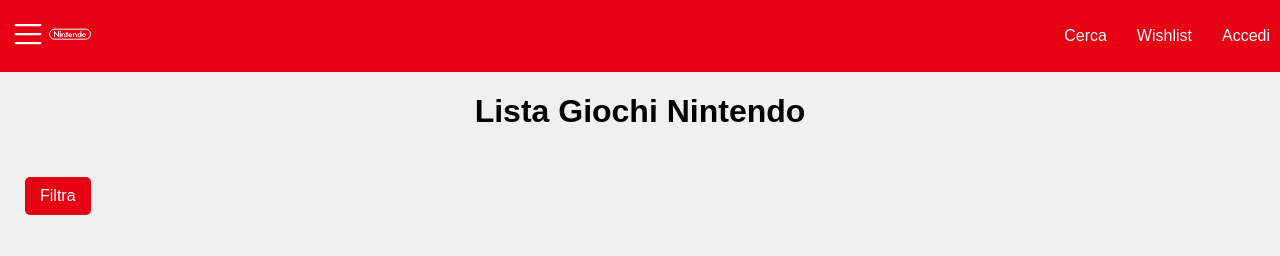
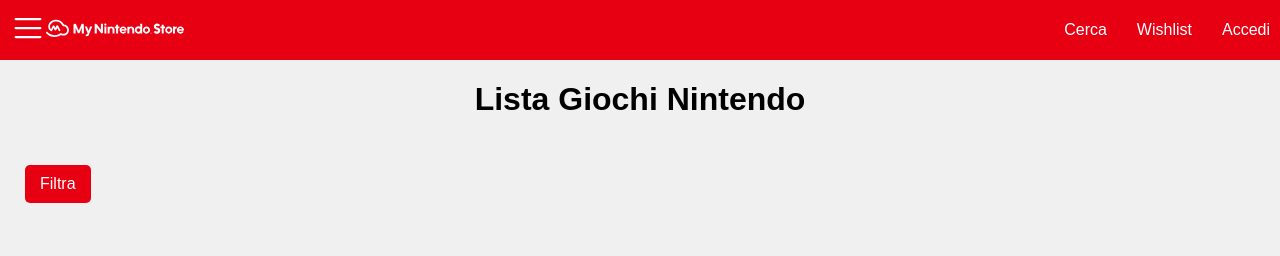
Before and after one commit to alexandermacias59/DOM-Alex, a plain HTML site: page pagina2.html in a window 1280 px wide. Shown: the top 256 px of the page. Drawn offline with Linux system fonts and the light colour scheme.

Commit message:
aggiunto logo navbar

```diff
--- a/pagina2.html
+++ b/pagina2.html
@@ -14,7 +14,7 @@
                     <svg xmlns="http://www.w3.org/2000/svg" width="36" height="36" viewBox="0 0 32 32"><path fill="none" stroke="#fff" stroke-linecap="round" stroke-linejoin="round" stroke-width="2" d="M5 8h22M5 16h22M5 24h22"/></svg>
                 </div>
                 <div>
-                     <svg xmlns="http://www.w3.org/2000/svg" width="48" height="48" viewBox="0 0 48 48"><rect width="41" height="10" x="3.5" y="19.18" fill="none" stroke="#fff" stroke-linecap="round" stroke-linejoin="round" rx="5" ry="5" stroke-width="1"/><path fill="none" stroke="#fff" stroke-linecap="round" stroke-linejoin="round" d="M8.5 26.791v-5.245l3.972 5.245v-5.245" stroke-width="1"/><circle cx="14.204" cy="21.733" r=".75" fill="#fff"/><path fill="none" stroke="#fff" stroke-linecap="round" stroke-linejoin="round" d="M14.204 23.569v3.222m6.699-4.458v4.458m-.787-3.222h1.574m8.715 3.222v-1.723c0-.828-.671-1.499-1.499-1.499h0c-.828 0-1.499.671-1.499 1.499m0 1.723v-3.222m-8.487 3.222v-1.723c0-.828-.67-1.499-1.498-1.499h0c-.828 0-1.499.671-1.499 1.499m0 1.723v-3.222m9.307 2.945a1.5 1.5 0 0 1-.869.277h0a1.5 1.5 0 0 1-1.498-1.498v-.225c0-.828.67-1.499 1.498-1.499h0c.828 0 1.499.671 1.499 1.499v.112h-2.997m12.1-.112c0-.828-.671-1.499-1.499-1.499h0c-.828 0-1.499.671-1.499 1.499v.225c0 .827.671 1.498 1.5 1.498h0c.827 0 1.498-.67 1.498-1.498m0 1.498v-5.245m1.54 3.522a1.499 1.499 0 0 1 2.997 0v.225a1.499 1.499 0 0 1-2.997 0z" stroke-width="1"/></svg>
+                    <img src="./assets/logo-nintendo.svg" alt="Nintendo Logo">
                 </div>
             </div>
 
```
Also changed, not shown: assets/logo-nintendo.svg (added).
